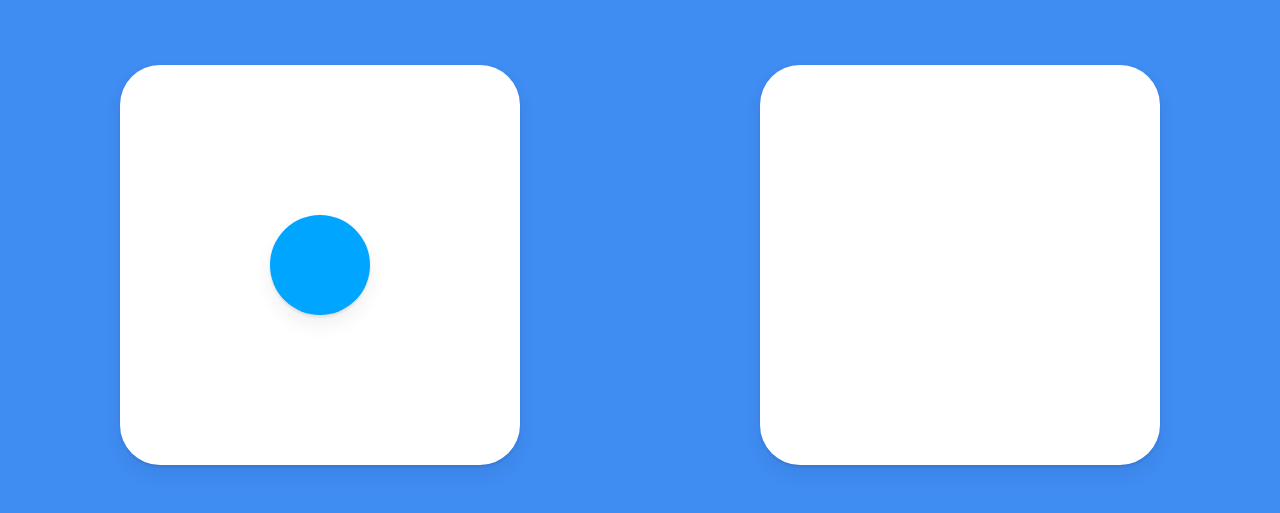
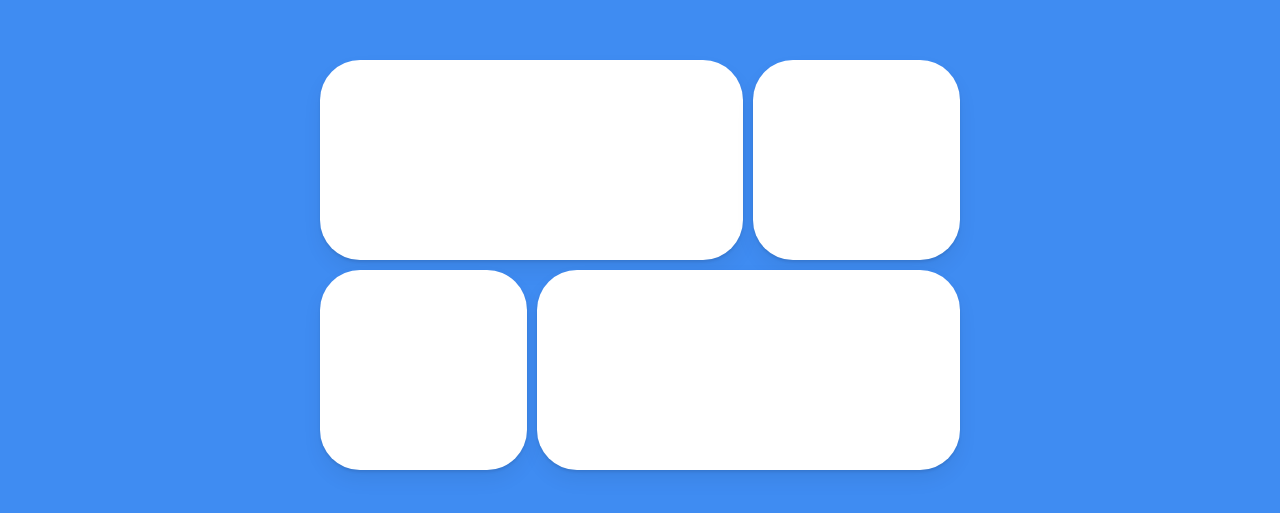
Before and after one commit to RspSang/animations-react, a React (Create React App) app: page / in a window 1280 px wide. Shown: the part 135-648 px from the top of the page. Built offline with nearby package versions, Linux system fonts and the light colour scheme.

Commit message:
Final Project part One

```diff
--- a/src/App.tsx
+++ b/src/App.tsx
@@ -1,8 +1,8 @@
 import styled from "styled-components";
-import { motion } from "framer-motion";
+import { motion, AnimatePresence } from "framer-motion";
 import { useState } from "react";
 
-const Wrapper = styled(motion.div)`
+const Wrapper = styled.div`
   height: 100vh;
   width: 100vw;
   display: flex;
@@ -10,40 +10,61 @@
   align-items: center;
 `;
 
+const Grid = styled.div`
+  display: grid;
+  grid-template-columns: repeat(3, 1fr);
+  width: 50vw;
+  gap: 10px;
+  div:first-child,
+  div:last-child {
+    grid-column: span 2;
+  }
+`;
+
 const Box = styled(motion.div)`
-  width: 400px;
-  height: 400px;
   background-color: rgba(255, 255, 255, 1);
   border-radius: 40px;
+  height: 200px;
+  box-shadow: 0 2px 3px rgba(0, 0, 0, 0.1), 0 10px 20px rgba(0, 0, 0, 0.06);
+`;
+
+const Overlay = styled(motion.div)`
+  width: 100%;
+  height: 100%;
+  position: absolute;
   display: flex;
   justify-content: center;
   align-items: center;
-  box-shadow: 0 2px 3px rgba(0, 0, 0, 0.1), 0 10px 20px rgba(0, 0, 0, 0.06);
 `;
 
-const Circle = styled(motion.div)`
-  background-color: #00a5ff;
-  height: 100px;
-  width: 100px;
-
-  box-shadow: 0 2px 3px rgba(0, 0, 0, 0.1), 0 10px 20px rgba(0, 0, 0, 0.06);
-`;
+const overlay = {
+  hidden: { backgroundColor: "rgba(0, 0, 0, 0)" },
+  visible: { backgroundColor: "rgba(0, 0, 0, 0.5)" },
+  exit: { backgroundColor: "rgba(0, 0, 0, 0)" },
+};
 
 function App() {
-  const [clicked, setClicked] = useState(false);
-  const toggleClicked = () => setClicked((prev) => !prev);
+  const [id, setId] = useState<null | string>(null);
   return (
-    <Wrapper onClick={toggleClicked}>
-      <Box>
-        {!clicked ? (
-          <Circle layoutId="circle" style={{ borderRadius: 50 }} />
+    <Wrapper>
+      <Grid>
+        {["1", "2", "3", "4"].map((n) => (
+          <Box onClick={() => setId(n)} key={n} layoutId={n} />
+        ))}
+      </Grid>
+      <AnimatePresence>
+        {id ? (
+          <Overlay
+            variants={overlay}
+            onClick={() => setId(null)}
+            initial="hidden"
+            animate="visible"
+            exit="exit"
+          >
+            <Box layoutId={id} style={{ width: 400, height: 200 }} />
+          </Overlay>
         ) : null}
-      </Box>
-      <Box>
-        {clicked ? (
-          <Circle layoutId="circle" style={{ borderRadius: 0, scale: 2 }} />
-        ) : null}
-      </Box>
+      </AnimatePresence>
     </Wrapper>
   );
 }
```
